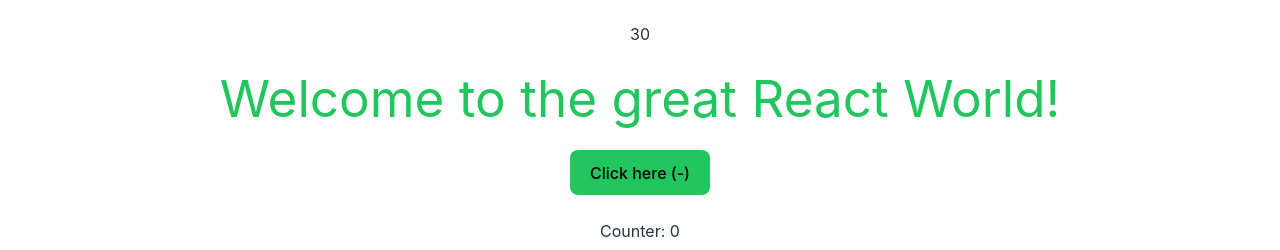
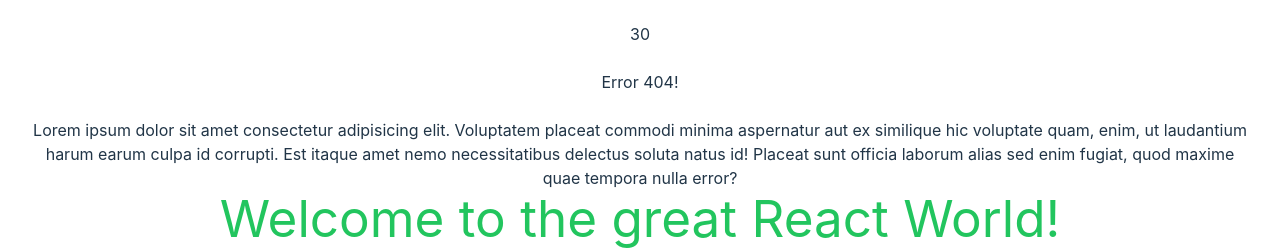
Before and after one commit to Habib16051/React-Practice, a React (Vite) app: page / in a window 1280 px wide. Shown: the part 387-637 px from the top of the page. Built offline with nearby package versions, Linux system fonts and the light colour scheme; no server answers.

Commit message:
react router first practice

```diff
--- a/src/App.jsx
+++ b/src/App.jsx
@@ -14,6 +14,7 @@
 import Home from "./components/ReactRouter/Home";
 import About from "./components/ReactRouter/About";
 import Contact from "./components/ReactRouter/Contact";
+import NotFound from "./components/ReactRouter/NotFound";
 
 const person = {
   name: "Habib",
@@ -39,6 +40,7 @@
           <Route path="/home" element={<Home />} />
           <Route path="/About" element={<About />} />
           <Route path="/Contact" element={<Contact />} />
+          <Route path="*" element={<NotFound />} />
         </Routes>
       </BrowserRouter>
 
--- /dev/null
+++ b/src/components/ReactRouter/NotFound.jsx
@@ -0,0 +1,19 @@
+import React from "react";
+
+const NotFound = () => {
+  return (
+    <div>
+      <p>Error 404!</p>
+      <br />
+      <p>
+        Lorem ipsum dolor sit amet consectetur adipisicing elit. Voluptatem
+        placeat commodi minima aspernatur aut ex similique hic voluptate quam,
+        enim, ut laudantium harum earum culpa id corrupti. Est itaque amet nemo
+        necessitatibus delectus soluta natus id! Placeat sunt officia laborum
+        alias sed enim fugiat, quod maxime quae tempora nulla error?
+      </p>
+    </div>
+  );
+};
+
+export default NotFound;
```
